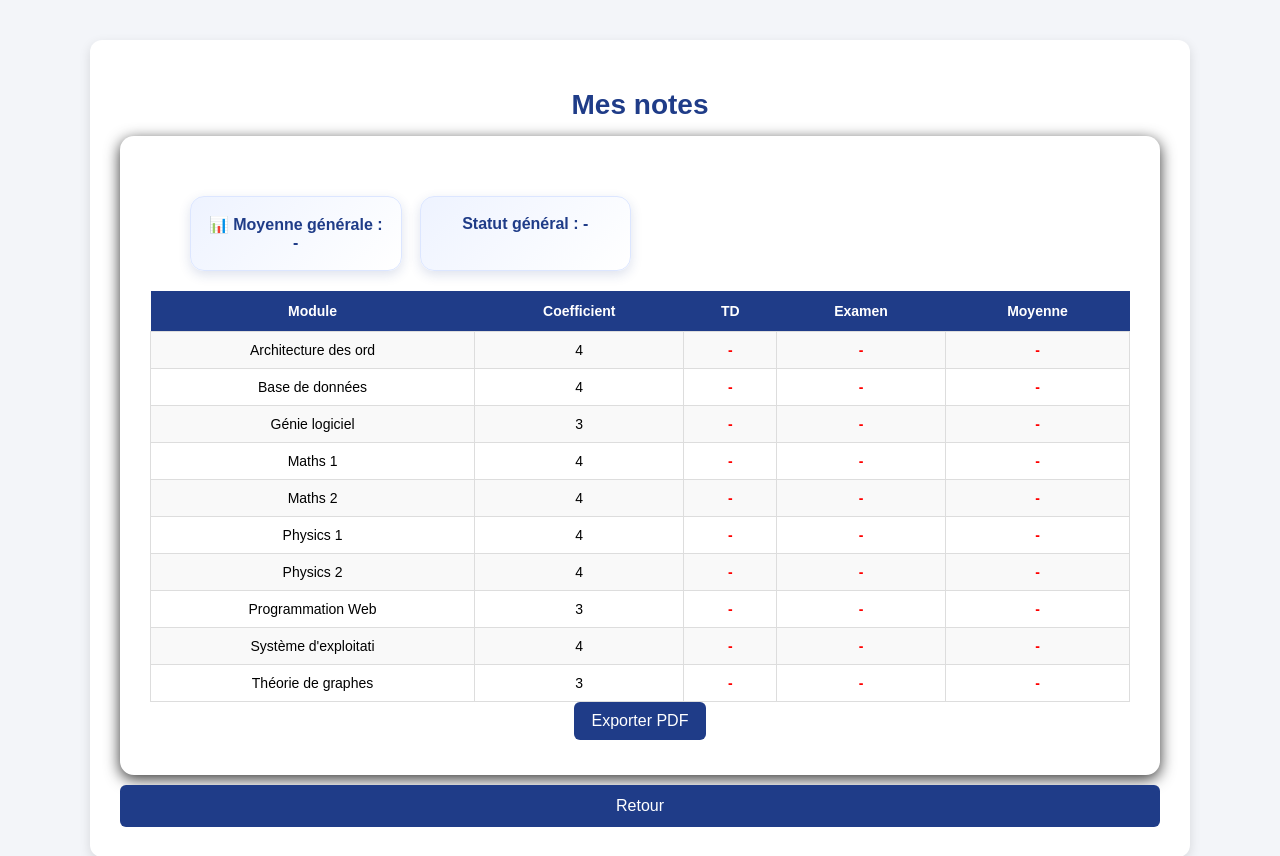
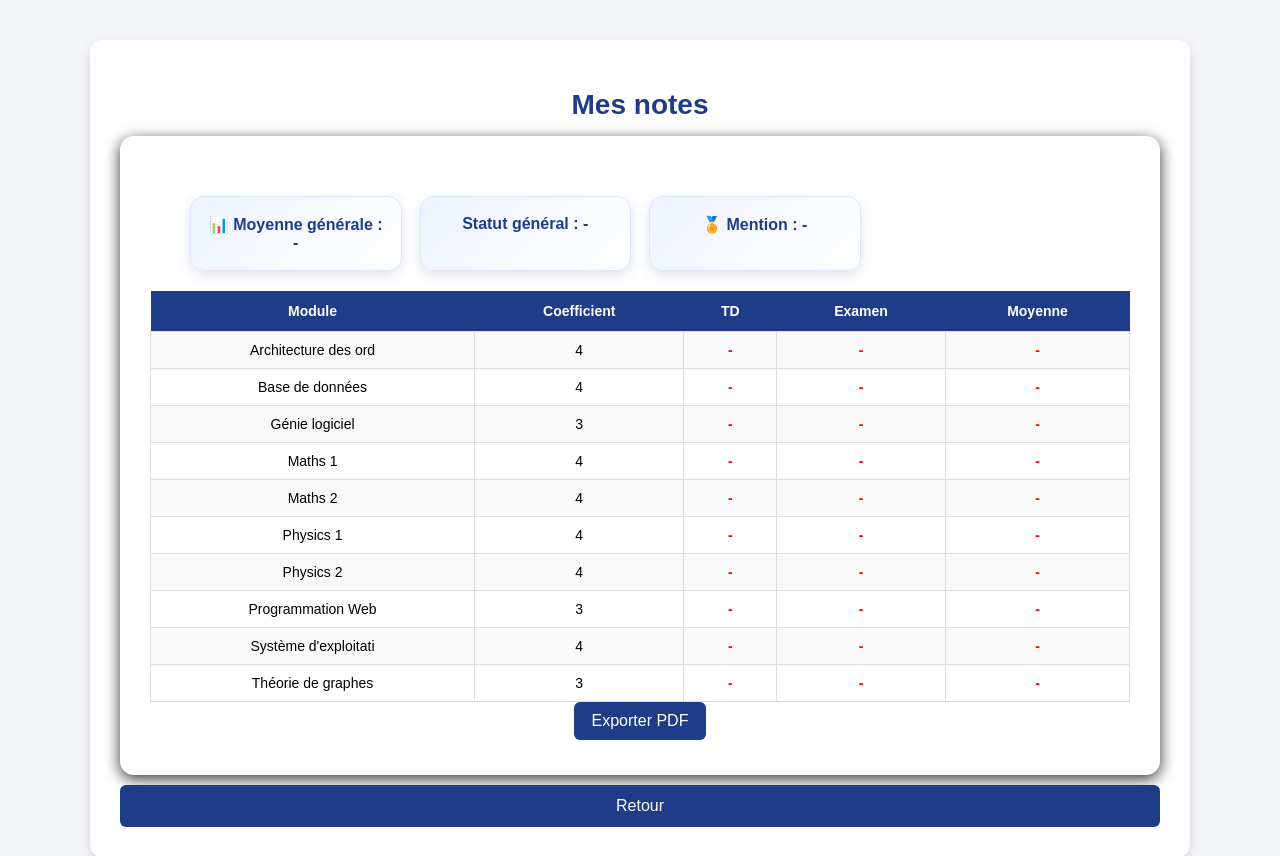
Before and after one commit to MAROUA871/university_portal, a PHP site: page /university_portal/notes/my_notes.php in a window 1280 px wide. Shown: the top 856 px of the page. Run offline with PHP 8.4, Linux system fonts and the light colour scheme; a user stored in the database is signed in; data comes from the database, SQL or seed files in the repository; some libraries are stand-ins or nearby versions.

Commit message:
ajouter bareme indicatif pour l'etudiant

```diff
--- a/public/notes/my_notes.php
+++ b/public/notes/my_notes.php
@@ -54,6 +54,25 @@ while ($row = mysqli_fetch_assoc($result)) {
 $moyenne_generale = ($somme_coefficients > 0)
     ? round($somme_moyenne_coeff / $somme_coefficients, 2)
     : null;
+
+/* =========================
+   MENTION SELON BAREME
+========================= */
+$mention = "-";
+
+if ($moyenne_generale !== null) {
+    if ($moyenne_generale >= 16) {
+        $mention = "Excellent";
+    } elseif ($moyenne_generale >= 14) {
+        $mention = "Très bien";
+    } elseif ($moyenne_generale >= 12) {
+        $mention = "Bien";
+    } elseif ($moyenne_generale >= 10) {
+        $mention = "Assez bien";
+    } else {
+        $mention = "Insuffisant";
+    }
+}
 ?>
 
 <!DOCTYPE html>
@@ -61,7 +80,7 @@ $moyenne_generale = ($somme_coefficients > 0)
 <head>
     <meta charset="UTF-8">
     <title>Mes notes</title>
-    <link rel="stylesheet" href="../assets/style.css">
+    <link rel="stylesheet" href="../assets/style.css?v=15">
 </head>
 <body>
 
@@ -87,6 +106,11 @@ $moyenne_generale = ($somme_coefficients > 0)
                     <?php else: ?>
                         <span class="status-fail">Ajourné</span>
                     <?php endif; ?>
+                </div>
+
+                <div class="stat-item">
+                    🏅 Mention :
+                    <?php echo $mention; ?>
                 </div>
             </div>
 
@@ -120,6 +144,8 @@ $moyenne_generale = ($somme_coefficients > 0)
                 <?php endforeach; ?>
             </table>
 
+
+
         </div>
 
         <button class="btn export-btn" onclick="exportPDF()">Exporter PDF</button>
```
Also changed, not shown: public/statistics_admin.php (+15 -29 lines).
